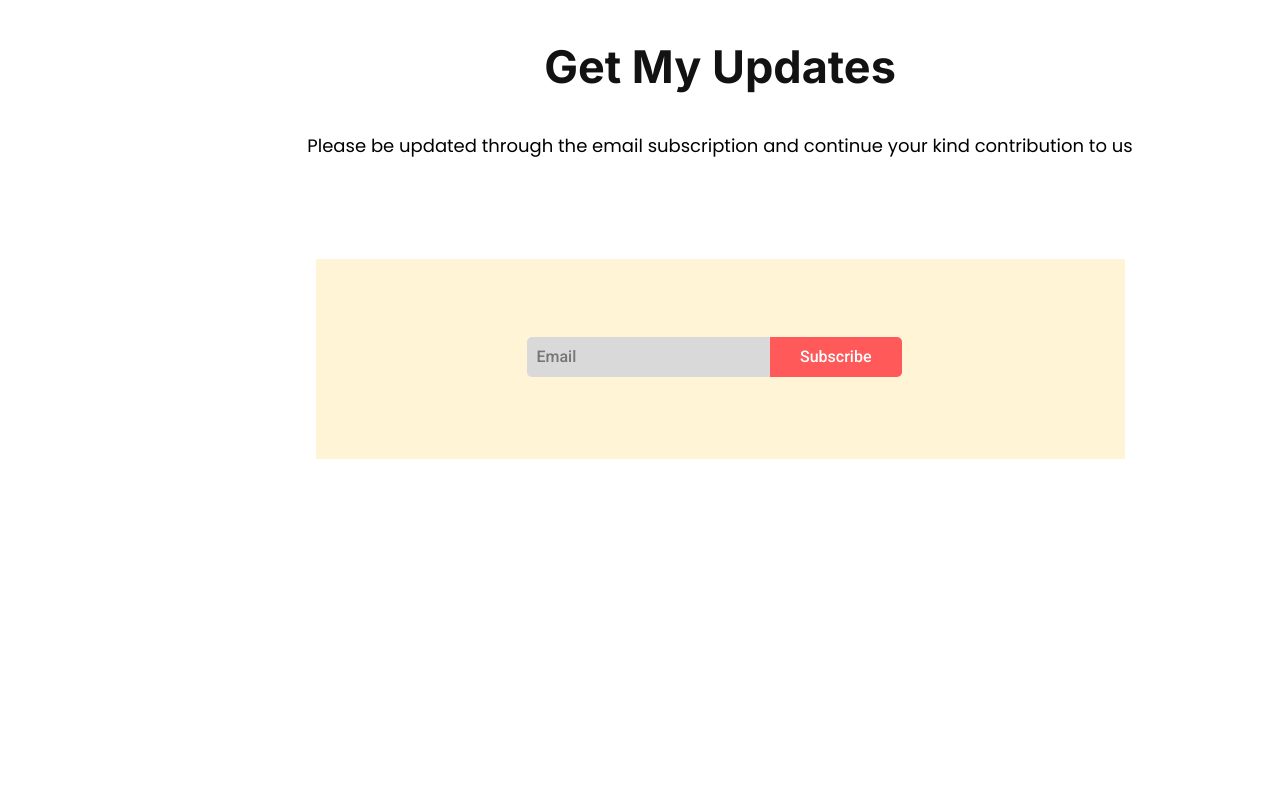
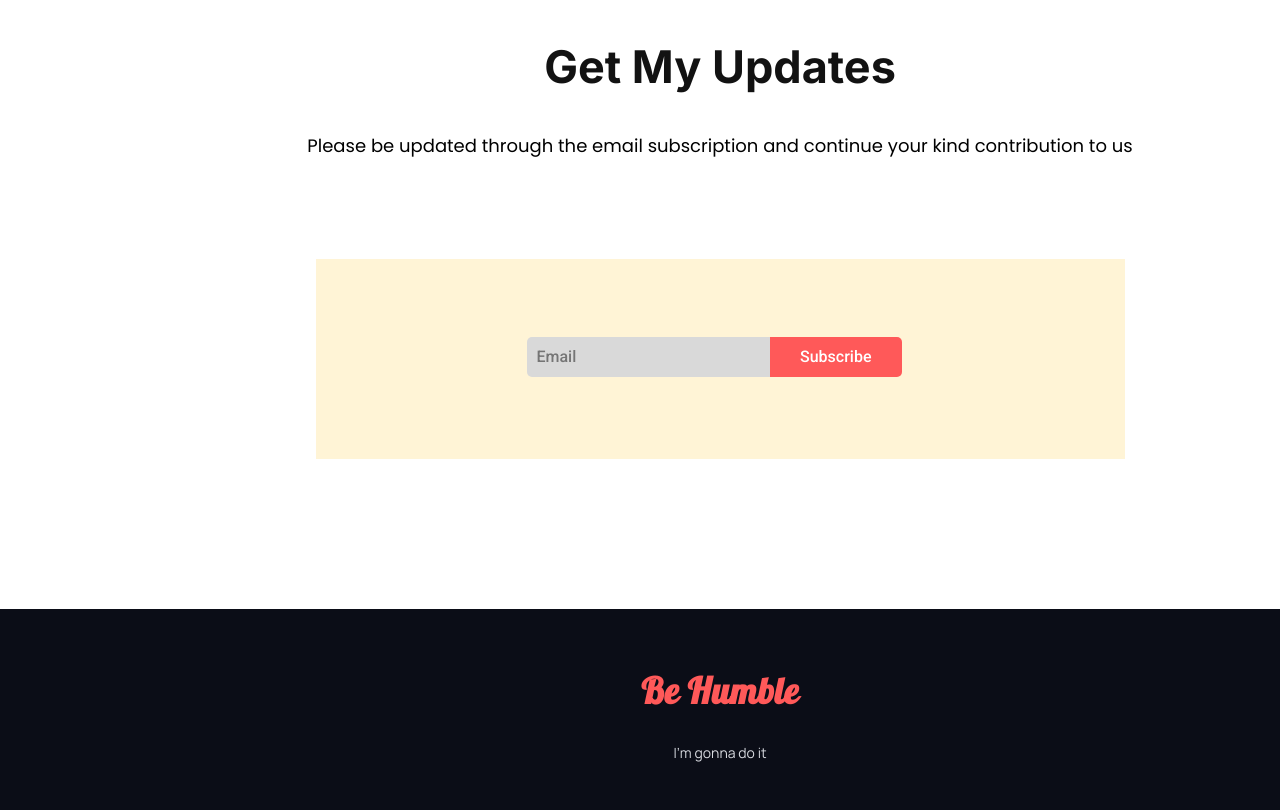
Before and after one commit to Minhazcox/donate-today-main, a plain HTML site: page index.html in a window 1280 px wide. Shown: the part 3303-4113 px from the top of the page. Before the commit the page ends 3912 px from the top, so only its background shows below. Drawn offline with Linux system fonts and the light colour scheme.

Commit message:
completed

```diff
--- a/index.html
+++ b/index.html
@@ -23,6 +23,11 @@
     <link rel="preconnect" href="https://fonts.gstatic.com" crossorigin>
     <link
         href="https://fonts.googleapis.com/css2?family=Inter:wght@600;700&family=Poppins:wght@400;600&family=Roboto:wght@500&display=swap"
+        rel="stylesheet">
+    <link rel="preconnect" href="https://fonts.googleapis.com">
+    <link rel="preconnect" href="https://fonts.gstatic.com" crossorigin>
+    <link
+        href="https://fonts.googleapis.com/css2?family=Inter:wght@600;700&family=Lobster&family=Poppins:wght@400;600&family=Roboto:wght@500&display=swap"
         rel="stylesheet">
     <link rel="stylesheet" href="style.css">
 </head>
@@ -188,7 +193,12 @@
             </div>
         </section>
 
-
+        <section class="footer-container">
+            <div class="footer">
+                <h2 class="footer-title">Be Humble</h2>
+                <p class="footer-p">I’m gonna do it</p>
+            </div>
+        </section>
     </main>
 </body>
 
--- a/style.css
+++ b/style.css
@@ -1,3 +1,11 @@
+@font-face {
+    font-family: 'manrope_regular';
+    src: url('fonts/manrope-regular-webfont.woff2') format('woff2'),
+        url('fonts/manrope-regular-webfont.woff') format('woff');
+    font-weight: normal;
+    font-style: normal;
+}
+
 body {
     width: 1440px;
     margin: 0 auto;
@@ -302,3 +310,26 @@ body {
     top: 78px;
     right: 223px;
 }
+
+.footer-title {
+    color: #FF5959;
+    font-family: 'Lobster', cursive;
+    font-size: 36px;
+    line-height: 44px;
+    letter-spacing: 0.5px;
+    text-align: center;
+}
+
+.footer-p {
+    font-family: 'manrope_regular';
+    font-size: 14px;
+    line-height: 24px;
+    color: #D9DBE1;
+    text-align: center;
+}
+
+.footer-container {
+    background: #0B0D17;
+    padding-top: 30px;
+    padding-bottom: 30px;
+}
```
Also changed, not shown: fonts/manrope-regular-webfont.woff (added), fonts/manrope-regular-webfont.woff2 (added).
